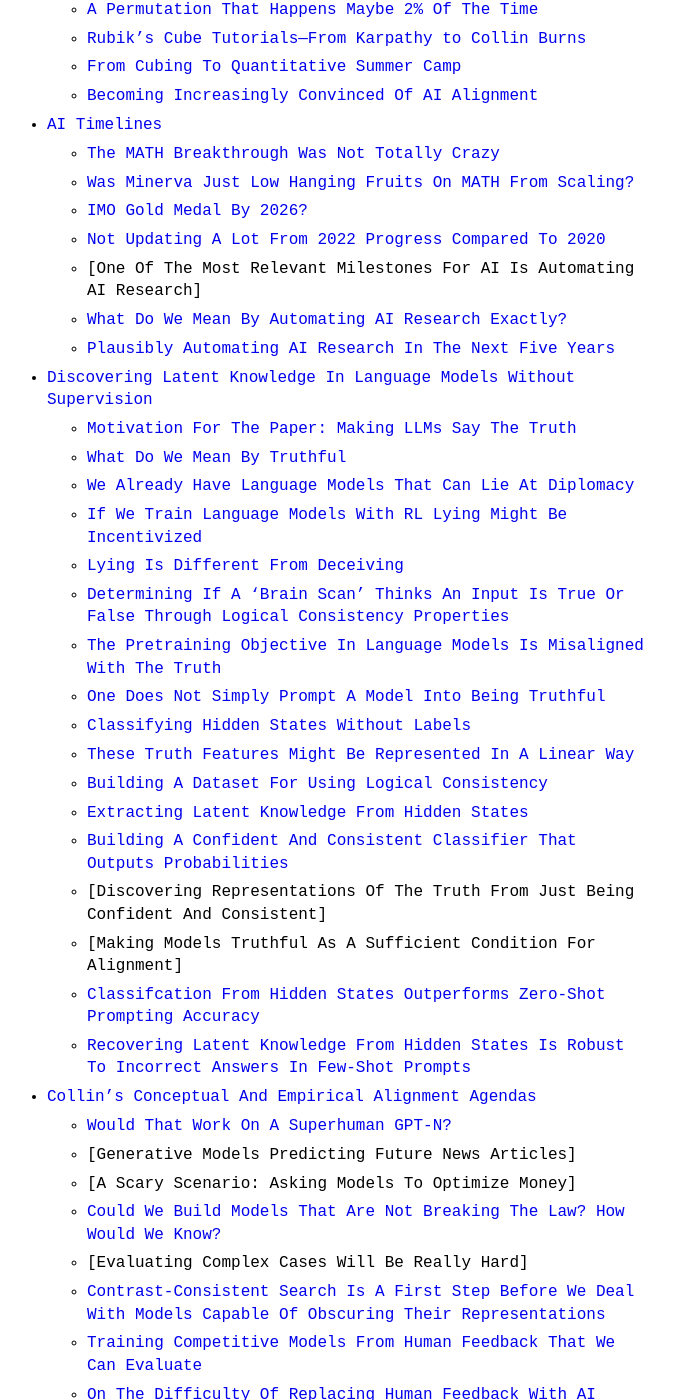
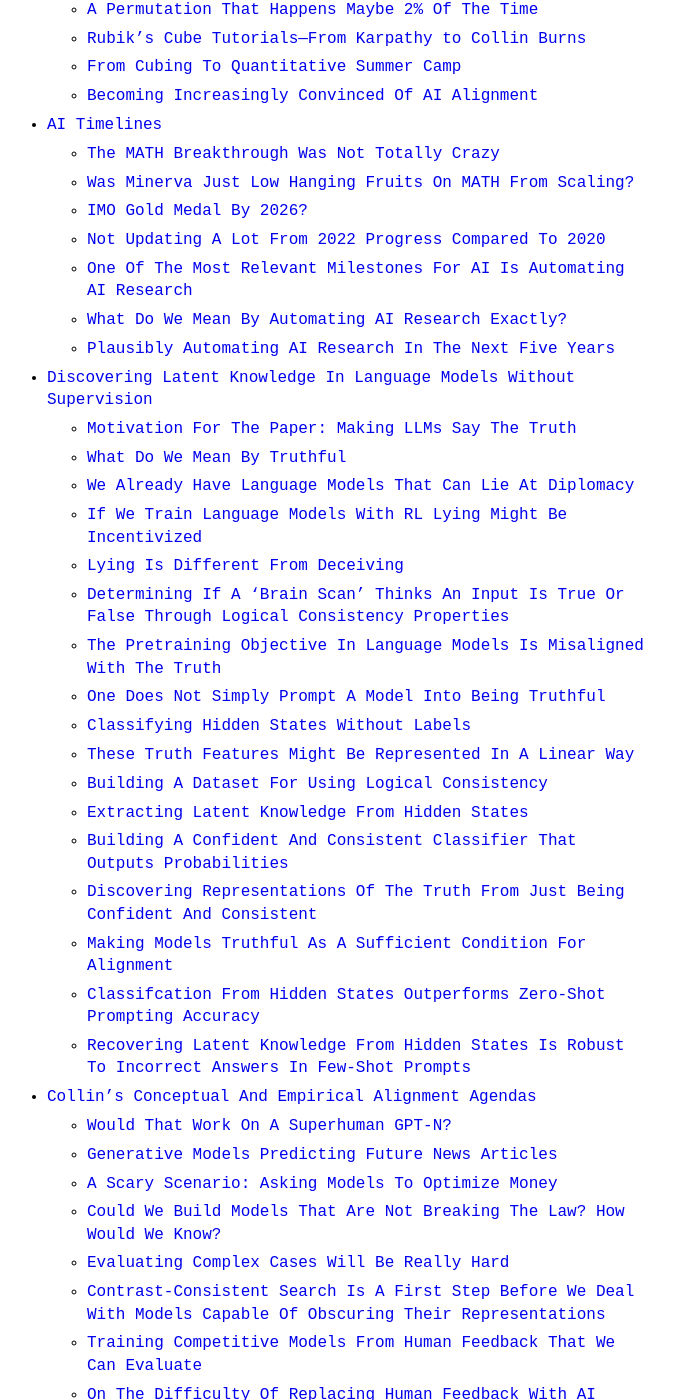
Before and after one commit to theinsideview/theinsideview.github.io, a Jekyll site: the page built from _posts/2023-01-13-collin.md, in a window 1280 px wide and 1400 px high, scrolled down 684 px. Shown: the whole window, without its empty margins (313-987 px from the left). Built offline with Jekyll 4.4.1, drawn with Linux system fonts in a browser that asks for light colours; some of the changed lines change nothing that is shown.

Commit message:
Update 2023-01-13-collin.md

```diff
--- a/_posts/2023-01-13-collin.md
+++ b/_posts/2023-01-13-collin.md
@@ -25,7 +25,7 @@
     * [Was Minerva Just Low Hanging Fruits On MATH From Scaling?](#was-minerva-just-low-hanging-fruits-on-math-from-scaling)
     * [IMO Gold Medal By 2026?](#imo-gold-medal-by-2026)
     * [Not Updating A Lot From 2022 Progress Compared To 2020](#not-updating-a-lot-from-2022-progress-compared-to-2020)
-    * [One Of The Most Relevant Milestones For AI Is Automating AI Research]
+    * [One Of The Most Relevant Milestones For AI Is Automating AI Research](#one-of-the-most-relevant-milestones-for-ai-is-automating-ai-research)
     * [What Do We Mean By Automating AI Research Exactly?](#what-do-we-mean-by-automating-ai-research-exactly)
     * [Plausibly Automating AI Research In The Next Five Years](#plausibly-automating-ai-research-in-the-next-five-years)
 * [Discovering Latent Knowledge In Language Models Without Supervision](#discovering-latent-knowledge-in-language-models-without-supervision)
@@ -42,16 +42,16 @@
     * [Building A Dataset For Using Logical Consistency](#building-a-dataset-for-using-logical-consistency)
     * [Extracting Latent Knowledge From Hidden States](#extracting-latent-knowledge-from-hidden-states)
     * [Building A Confident And Consistent Classifier That Outputs Probabilities](#building-a-confident-and-consistent-classifier-that-outputs-probabilities)
-    * [Discovering Representations Of The Truth From Just Being Confident And Consistent]
-    * [Making Models Truthful As A Sufficient Condition For Alignment]
+    * [Discovering Representations Of The Truth From Just Being Confident And Consistent](#discovering-representations-of-the-truth-from-just-being-confident-and-consistent)
+    * [Making Models Truthful As A Sufficient Condition For Alignment](#making-models-truthful-as-a-sufficient-condition-for-alignment)
     * [Classifcation From Hidden States Outperforms Zero-Shot Prompting Accuracy](#classifcation-from-hidden-states-outperforms-zero-shot-prompting-accuracy)
     * [Recovering Latent Knowledge From Hidden States Is Robust To Incorrect Answers In Few-Shot Prompts](#recovering-latent-knowledge-from-hidden-states-is-robust-to-incorrect-answers-in-few-shot-prompts)
 * [Collin's Conceptual And Empirical Alignment Agendas](#collins-conceptual-and-empirical-alignment-agendas)
     * [Would That Work On A Superhuman GPT-N?](#would-that-work-on-a-superhuman-gpt-n)
-    * [Generative Models Predicting Future News Articles]
-    * [A Scary Scenario: Asking Models To Optimize Money]
+    * [Generative Models Predicting Future News Articles](#generative-models-predicting-future-news-articles)
+    * [A Scary Scenario: Asking Models To Optimize Money](#a-scary-scenario-asking-models-to-optimize-money)
     * [Could We Build Models That Are Not Breaking The Law? How Would We Know?](#could-we-build-models-that-are-not-breaking-the-law-how-would-we-know)
-    * [Evaluating Complex Cases Will Be Really Hard]
+    * [Evaluating Complex Cases Will Be Really Hard](#evaluating-complex-cases-will-be-really-hard)
     * [Contrast-Consistent Search Is A First Step Before We Deal With Models Capable Of Obscuring Their Representations](#contrast-consistent-search-is-a-first-step-before-we-deal-with-models-capable-of-obscuring-their-representations)
     * [Training Competitive Models From Human Feedback That We Can Evaluate](#training-competitive-models-from-human-feedback-that-we-can-evaluate)
     * [On The Difficulty Of Replacing Human Feedback With AI Feedback](#on-the-difficulty-of-replacing-human-feedback-with-ai-feedback)
```
